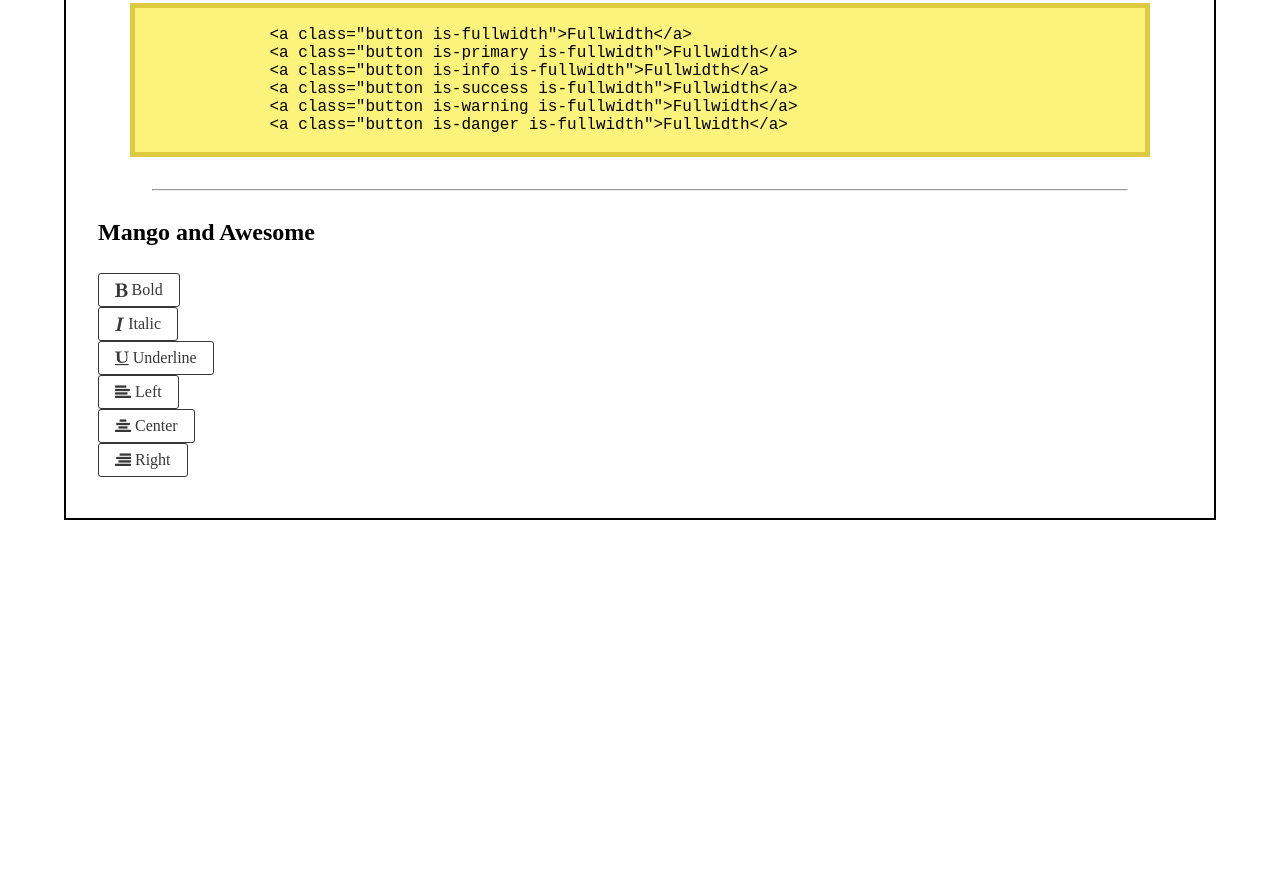
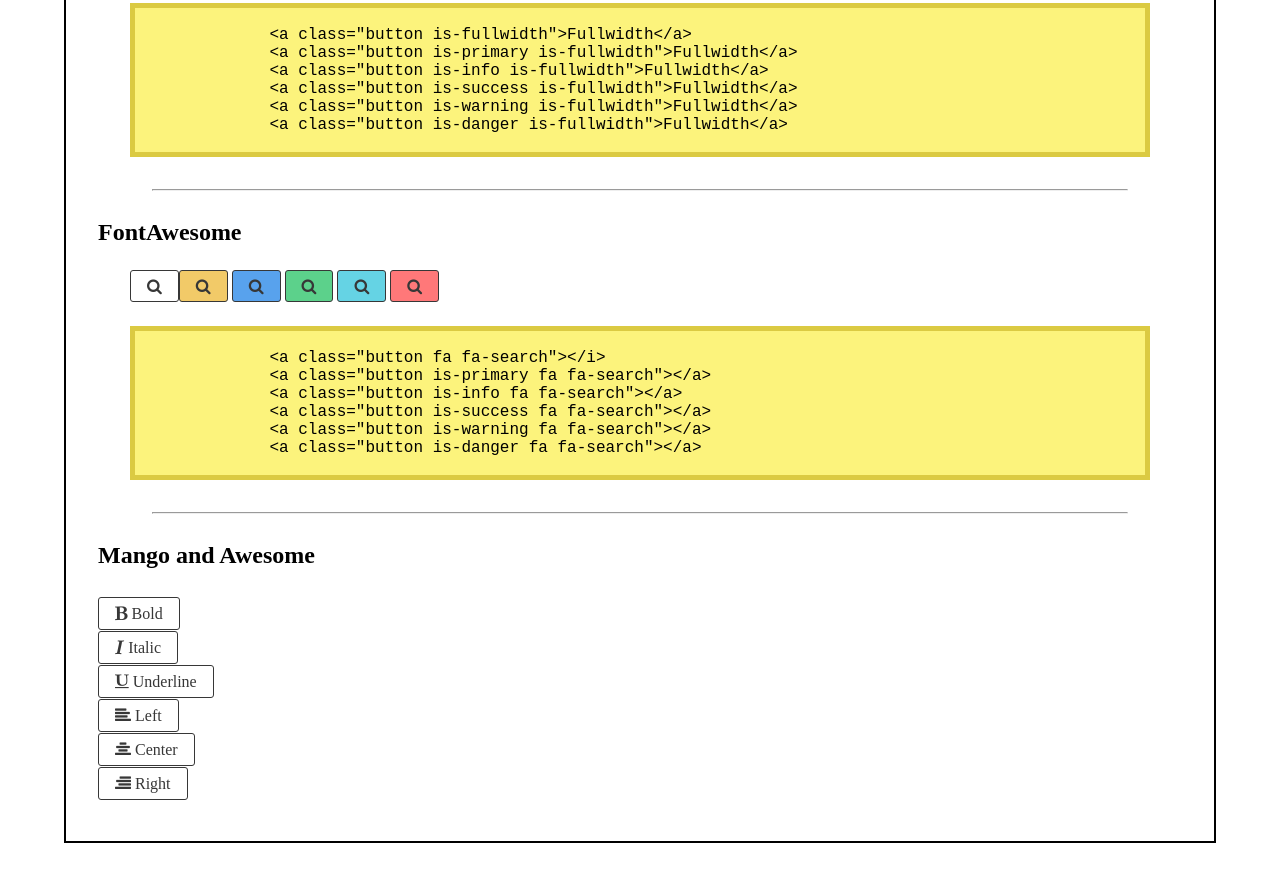
Before and after one commit to csparkzxc1/project_component, a website: page Button/index.html in a window 1280 px wide. Shown: the part 3002-3883 px from the top of the page. Before the commit the page ends 3586 px from the top, so only its background shows below. Drawn offline with Linux system fonts and the light colour scheme.

Commit message:
Add fontAwesome style

```diff
--- a/Button/index.html
+++ b/Button/index.html
@@ -272,7 +272,30 @@
       </div>
       <hr>
 
+      <!-- FontAwesome -->
+      <div class="column">
+        <h2>FontAwesome</h2>
+        <div class="block">
+          <a class="button fa fa-search"></i>
+          <a class="button is-primary fa fa-search"></a>
+          <a class="button is-info fa fa-search"></a>
+          <a class="button is-success fa fa-search"></a>
+          <a class="button is-warning fa fa-search"></a>
+          <a class="button is-danger fa fa-search"></a>
+        </div>
 
+        <div class="block">
+            <xmp>
+              <a class="button fa fa-search"></i>
+              <a class="button is-primary fa fa-search"></a>
+              <a class="button is-info fa fa-search"></a>
+              <a class="button is-success fa fa-search"></a>
+              <a class="button is-warning fa fa-search"></a>
+              <a class="button is-danger fa fa-search"></a>
+          </xmp>
+        </div>
+      </div>
+      <hr>
 
 
 
```
